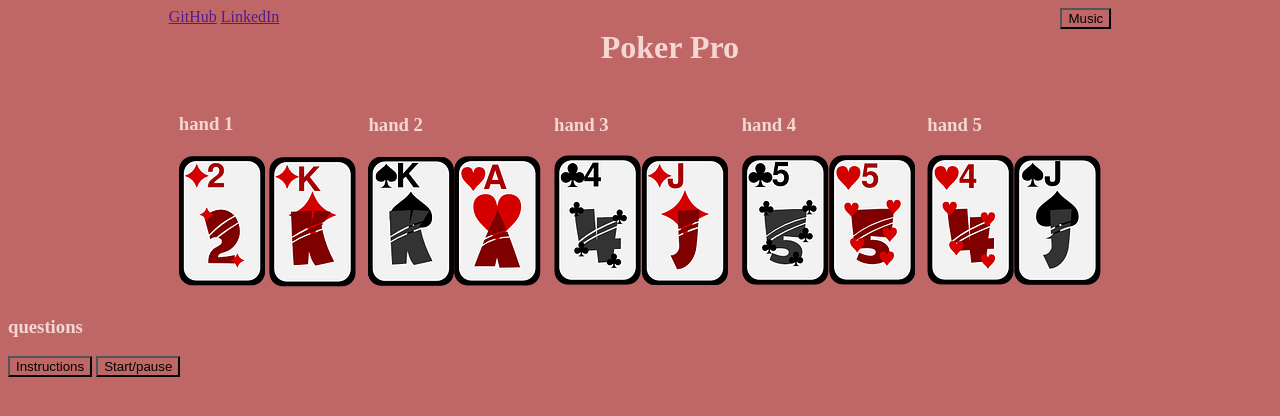
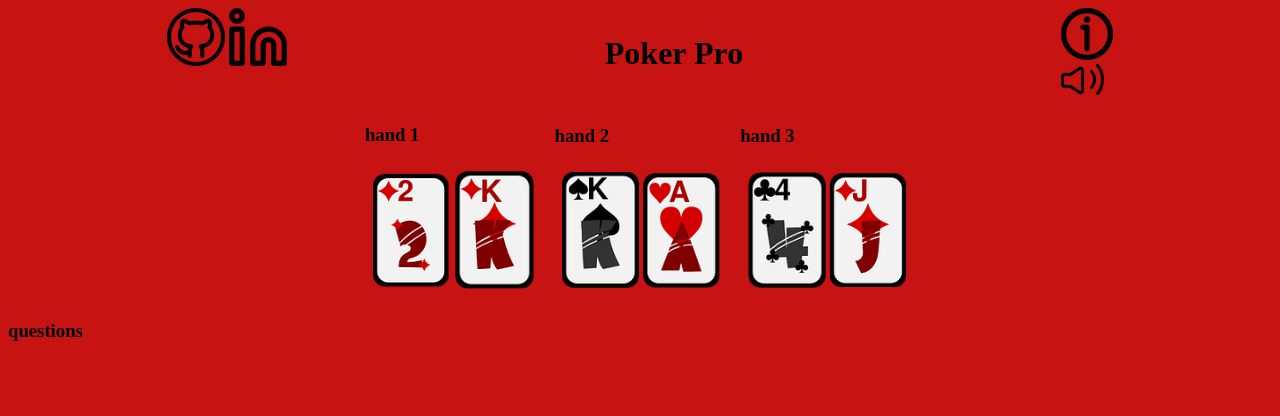
Before and after one commit to FilbertBrit/JS-Project-POKER-BLACKJACK, a website built with webpack: page index.html in a window 1280 px wide. Built offline with nearby package versions, Linux system fonts and the light colour scheme.

Commit message:
added personal nav links

```diff
--- a/index.html
+++ b/index.html
@@ -12,17 +12,32 @@
 
   <body>
     <header>
+        <!-- <nav>
+          <ul></ul>
+          <ul class="nav">
+            <a href="https://github.com/FilbertBrit/JS-Project-POKER-BLACKJACK.git" src="./images/GitHub.png"></a>
+
+          </ul>
+        </nav> -->
         <div class="header-container">
             <div id="personal-links">
-              <a href="">GitHub</a>
-              <a href="">LinkedIn</a>
+              <a href="https://github.com/FilbertBrit/JS-Project-POKER-BLACKJACK.git"><img src="./images/github-2.png"></a>
+
+              <a href=""><img src="./images/linkedin-2.png"></a>
             </div>
             <div id="title">
                 <h1>Poker Pro</h1>
             </div>
-            <div id="music-button">
-              <button>Music</button>
-            </div>
+            <div class="controls">
+              <!-- <button>Instructions</button> -->
+              <div id="Instructions"><img src="./images/info.png" ></div>
+              <!-- <button>Start/pause</button>
+              <div id="start/pause"></div> -->
+              <div id="music-button">
+                <!-- <button>Music</button> -->
+                <img src="./images/sound-high.png" alt="">
+              </div>
+          </div>
 
         </div>
     </header>
@@ -43,11 +58,6 @@
       <h3>questions</h3>
     </div>
 
-    <div class="controls">
-        <button>Instructions</button>
-        <button>Start/pause</button>
-    </div>
-
   </body>
 
 </html>
--- a/src/index.js
+++ b/src/index.js
@@ -21,6 +21,9 @@ function startGame(){ //will be called if user clicks start button
             let h3 = document.createElement('h3')
             h3.innerHTML = ('hand ').concat(String(i+1))
             innerDiv.append(h3)
+            let nestedDiv = document.createElement('div');
+            nestedDiv.setAttribute('id', 'cards-container')
+            innerDiv.appendChild(nestedDiv);
 
             const playerHand = game.players[i].hand;
             const cardOne = document.createElement('img');
@@ -31,12 +34,12 @@ function startGame(){ //will be called if user clicks start button
             let cardHash = (suitArr.findIndex(el => el.face === playerHand[0].value));
             let cardImg = UTIL.cardImgs[firstCardIdx][cardHash].img;
             cardOne.setAttribute('src', cardImg);
-            innerDiv.appendChild(cardOne);
+            nestedDiv.appendChild(cardOne);
             suitArr = UTIL.cardImgs[secondCardIdx];
             cardHash = (suitArr.findIndex(el => el.face === playerHand[1].value));
             cardImg = UTIL.cardImgs[secondCardIdx][cardHash].img;
             cardTwo.setAttribute('src', cardImg);
-            innerDiv.appendChild(cardTwo);
+            nestedDiv.appendChild(cardTwo);
 
         }
         if(level < 3){
--- a/src/index.scss
+++ b/src/index.scss
@@ -1,5 +1,6 @@
 // @import url("./styles.css");
 @import url("./styles/home-page.scss");
+//use css reset, google!!
 
 // canvas {
 //     border: 5px solid rgb(254, 250, 251);
@@ -7,20 +8,23 @@
 // }
 
 * {
-    background-color: rgb(191, 103, 103);
-    // background-color: rgb(114, 43, 43);
+    // background-color: rgb(191, 103, 103);
+    // background-color: rgb(152, 151, 151);
+    background-color: rgb(114, 43, 43);
+    background-color: rgb(200, 19, 19);
     // background-color: rgb(12, 67, 30);
 }
 
 .header-container {
 
-    // margin-left: auto;
-    // margin-right: auto;
     display: flex;
     justify-content: space-around;
 
     #personal-links{
-        flex-direction: row;
+        display: inline-block;
+        // display: flex;
+        // justify-content: space-around;
+
     }
 
     #title{
@@ -29,10 +33,11 @@
         justify-content: center;
         align-items: center;
         color: rgb(244, 215, 210);
+        color: rgb(0, 0, 0);
     }
 
-    #music-button{
-        // color: wheat;
+    #controls{
+        display: inline-block;
     }
 }
 
@@ -41,14 +46,26 @@
     justify-content: center;
     align-items: center;
     #player-hand{
-        display: inline-block;
-        justify-content: center;
         // border: 1px solid rgb(237, 232, 232);
-        // padding: 2rem 2rem;
         padding: 0.5%;
+
+    }
+
+    #cards-container{
+        display: flex;
+        align-items: center;
+        justify-content: space-around;
+        max-height: 140px;
+        padding: 3.5%;
+
+        img{
+            width: 48%;
+        }
     }
 }
 
 h3{
     color: rgb(244, 215, 210);
+    color: black;
+    // color: red;
 }
--- a/src/scripts/multiple-choice-game.js
+++ b/src/scripts/multiple-choice-game.js
@@ -8,9 +8,12 @@ export default class multiChoice {
 
         this.deck = deckCreation(); // deck used for multi-choice game
         this.players = []; //array that will hold all hands of the current game
-        this.hands(5) // adds 5 players to the game, players array
+        this.hands(3) // adds 3 or 5 players to the game, players array, depending on input
+
         this.dealer = new PlayerHand(this.deck); // creating dealer hand
         this.dealer.addToHand.call(this.dealer, 3) // dealer always starts off with 3 cards
+        this.winningHand; // will hold winning hand
+        this.outcome; // will hold a str of desc of winning hand
     }
 
     hands(num){ // function for generating the num of players/hands wanted per game
@@ -22,6 +25,7 @@ export default class multiChoice {
     }
 
     printGame(){ // prints all cards in the game(dealer + players)
+        console.log(this)
         console.log(this.dealer.hand)
         for(let i = 0; i < this.players.length; i++){
             console.log(this.players[i].hand);
```
Also changed, not shown: dist/main.css, dist/main.js, images/GitHub.png (added), images/github-2.png (added), images/github-option-1.png (added), images/info.png (added), images/linkedin-2.png (added), images/linkedin.png (added), images/sound-high.png (added), images/sound-off.png (added).
